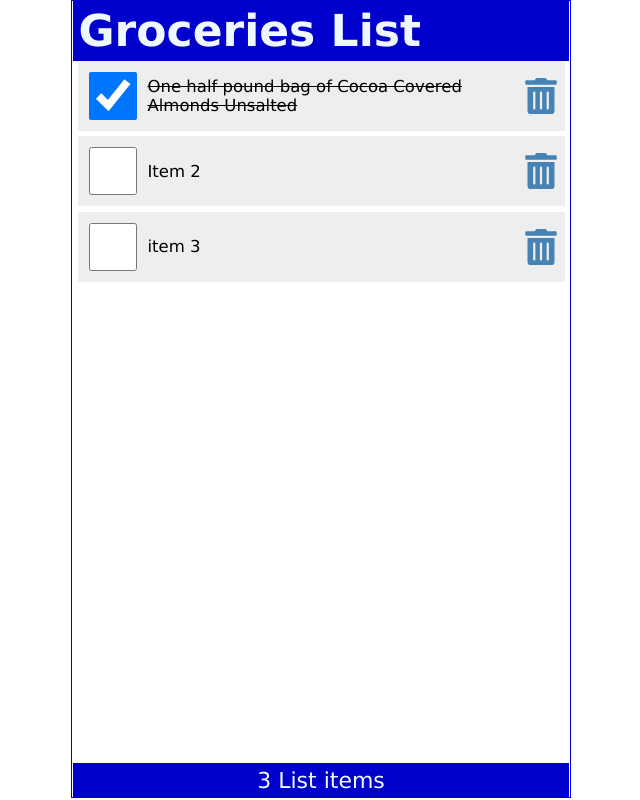
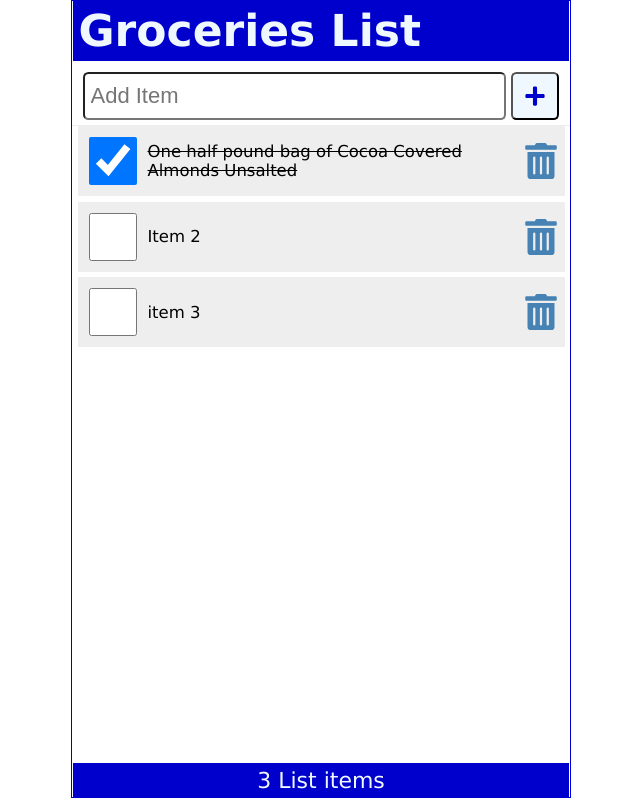
Before and after one commit to muendokennedy/react-tut-01, a React (Vite) app: page / in a window 1280 px wide. Shown: the whole page, without its empty margins (319-959 px from the left). Built offline with nearby package versions, Linux system fonts and the light colour scheme.

Commit message:
Added the AddItem component as well as the CSS styling for it

```diff
--- a/package.json
+++ b/package.json
@@ -10,13 +10,13 @@
   },
   "dependencies": {
     "react": "^18.2.0",
-    "react-dom": "^18.2.0"
+    "react-dom": "^18.2.0",
+    "react-icons": "^5.0.1"
   },
   "devDependencies": {
     "@types/react": "^18.0.27",
     "@types/react-dom": "^18.0.10",
     "@vitejs/plugin-react": "^3.1.0",
-    "react-icons": "^5.0.1",
     "vite": "^4.1.0"
   }
 }
--- /dev/null
+++ b/src/AddItem.jsx
@@ -0,0 +1,15 @@
+import React from 'react'
+
+import { FaPlus } from 'react-icons/fa'
+
+export const AddItem = () => {
+  return (
+    <form className='addForm'>
+      <label htmlFor="addItem">Add Item</label>
+      <input type="text" autoFocus id='addItem' placeholder='Add Item' required />
+      <button type="submit" aria-label='Add Item'>
+        <FaPlus/>
+      </button>
+    </form>
+  )
+}
--- a/src/App.jsx
+++ b/src/App.jsx
@@ -2,6 +2,7 @@
 import { Content } from './Content';
 import { Footer } from './Footer';
 import { useState } from 'react';
+import { AddItem } from './AddItem';
 
 function App() {
 
@@ -38,6 +39,7 @@
   return (
     <div className="App">
       <Header title="Groceries List"/>
+      <AddItem/>
       <Content items={items}
       handleCheck={handleCheck}
       handleDelete={handleDelete}/>
--- a/src/LineItem.jsx
+++ b/src/LineItem.jsx
@@ -3,7 +3,7 @@
 
 export const LineItem = ({item, handleCheck, handleDelete}) => {
   return (
-    <li className='item' key={item.id}>
+    <li className='item'>
         <input type="checkbox" onChange={() => handleCheck(item.id)} checked={item.checked} />
         <label
 
--- a/src/index.css
+++ b/src/index.css
@@ -97,3 +97,40 @@
   color: red;
   outline: none;
 }
+.addForm{
+  width: 100%;
+  display: flex;
+  justify-content: flex-start;
+  margin: 0.5rem 0 0;
+  padding: 0 0.5rem 0.25rem;
+  border-bottom: 1px solid #eee;
+}
+.addForm label{
+  position: absolute;
+  left: -99999px;
+}
+.addForm input[type="text"]{
+  flex-grow: 1;
+  max-width: calc(100% - 50px);
+  min-height: 48px;
+  font-size: 1rem;
+  padding: 0.25rem;
+  border-radius: 0.25rem;
+  margin-right: 0.25rem;
+  outline: none;
+}
+button{
+  height: 48px;
+  min-width: 48px;
+  border-radius: 0.25rem;
+  padding: 0.5rem;
+  font-size: 1rem;
+  background-color: aliceblue;
+  color: mediumblue;
+  cursor: pointer;
+}
+button:focus, button:hover{
+  color: #fff;
+  background-color: limegreen;
+  outline: none;
+}
```
Also changed, not shown: 1 other file (tests, documents, lock files or other folders).
